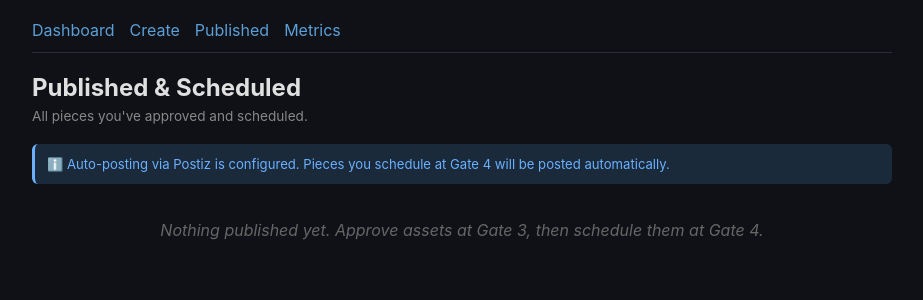
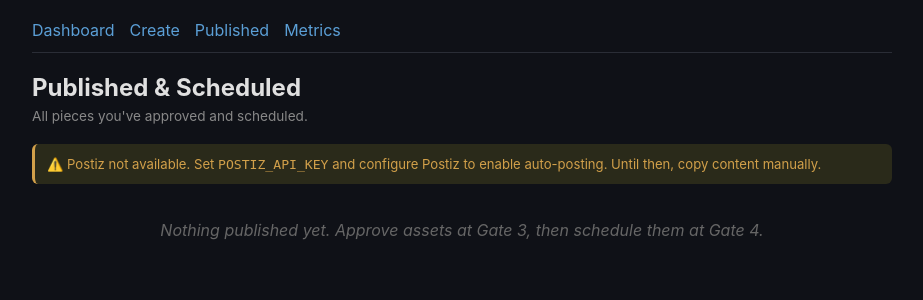
Before and after one commit to Daimondan/ViralFactory, a Flask app: page /published in a window 1280 px wide. Shown: the top 300 px of the page, without its empty margins (178-1101 px from the left). Run offline with Flask 3, Linux system fonts and the light colour scheme; data that the repository does not hold is empty; some libraries are stand-ins or nearby versions.

Commit message:
FIX: published page Postiz status — show warning when Postiz not configured (UI inspection finding)
- Published page was showing 'Postiz is configured' even when it wasn't
- Now checks /api/postiz/status and shows accurate message (warn-box when not available)
- Added warn-box CSS class to published.html

```diff
--- a/src/templates/published.html
+++ b/src/templates/published.html
@@ -32,6 +32,7 @@
         .btn-copy:hover { background: #333; }
         .empty { color: #666; font-style: italic; padding: 20px; text-align: center; }
         .info-box { color: #6ab0ff; font-size: 0.82rem; padding: 12px; background: #1a2a3a; border-radius: 6px; margin-bottom: 16px; border-left: 3px solid #6ab0ff; }
+        .warn-box { color: #d2a04a; font-size: 0.82rem; padding: 12px; background: #2a2a1a; border-radius: 6px; margin-bottom: 16px; border-left: 3px solid #d2a04a; }
 
         /* Lightbox */
         .lightbox { display: none; position: fixed; top: 0; left: 0; width: 100%; height: 100%; background: rgba(0,0,0,0.92); z-index: 200; align-items: center; justify-content: center; flex-direction: column; }
@@ -53,8 +54,8 @@
     <h1>Published & Scheduled</h1>
     <p class="subtle">All pieces you've approved and scheduled.</p>
 
-    <div class="info-box">
-        ℹ️ Auto-posting via Postiz is configured. Pieces you schedule at Gate 4 will be posted automatically.
+    <div id="postiz-info" class="info-box">
+        ℹ️ Auto-posting via Postiz will post scheduled pieces automatically once configured.
     </div>
 
     {% if published_items %}
@@ -103,6 +104,17 @@
 </div>
 
 <script>
+// Check Postiz status and update info box
+fetch('/api/postiz/status').then(function(r) { return r.json(); }).then(function(data) {
+    var box = document.getElementById('postiz-info');
+    if (data.available) {
+        box.innerHTML = '✅ Postiz connected. Scheduled pieces are posted automatically.';
+    } else {
+        box.innerHTML = '⚠️ Postiz not available. Set <code>POSTIZ_API_KEY</code> and configure Postiz to enable auto-posting. Until then, copy content manually.';
+        box.className = 'warn-box';
+    }
+}).catch(function() {});
+
 function openLightbox(src) {
     document.getElementById('lightbox-img').src = src;
     document.getElementById('lightbox').classList.add('show');
```
